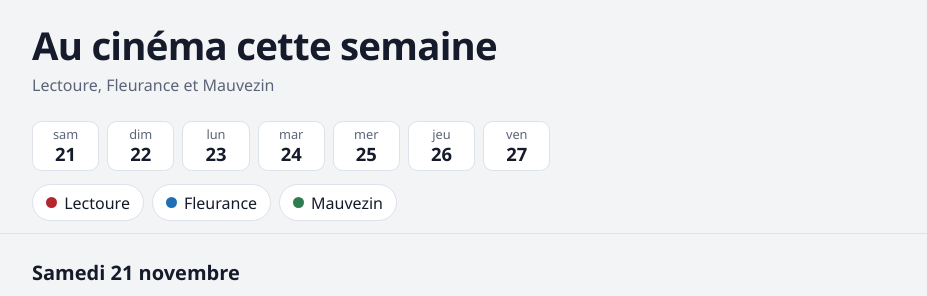
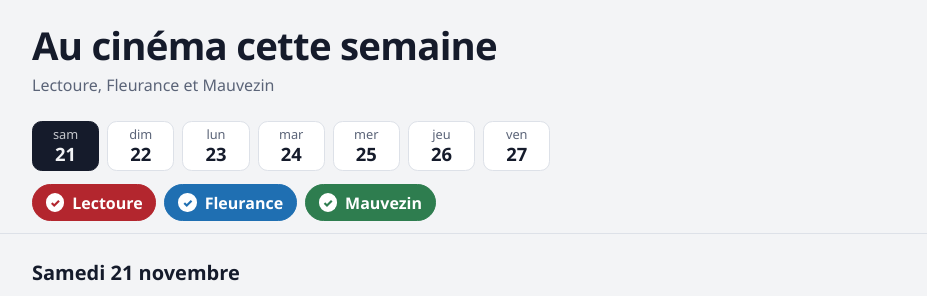
Before and after one commit to sebatiduroc/cinegers, a plain HTML site: page index.html in a window 1280 px wide. Shown: the top 296 px of the page, without its empty margins (176-1103 px from the left). Drawn offline with Linux system fonts and the light colour scheme.

Commit message:
Add files via upload

```diff
--- a/index.html
+++ b/index.html
@@ -8,12 +8,12 @@
 <style>
 :root{
   --bg:#f3f4f6; --card:#fff; --ink:#151b2b; --mute:#5b6478; --line:#dde1e8;
-  --yellow:#ffd23f; --on-yellow:#151b2b; --focus:#1f4fd8;
+  --yellow:#ffd23f; --on-yellow:#151b2b; --focus:#1f4fd8; --on-c:#fff;
   --c-P1039:#b3262e; --c-P1051:#1f6fb2; --c-P1042:#2e7d4f;
 }
 @media (prefers-color-scheme:dark){
   :root{ --bg:#0f1420; --card:#171e2e; --ink:#eef1f6; --mute:#9aa4b8; --line:#2a3347; --focus:#8fb0ff;
-    --c-P1039:#ff6b73; --c-P1051:#5eb0f0; --c-P1042:#5fcf8b; }
+    --c-P1039:#ff6b73; --c-P1051:#5eb0f0; --c-P1042:#5fcf8b; --on-c:#0f1420; }
 }
 *{box-sizing:border-box}
 html{scroll-padding-top:7rem}
@@ -35,9 +35,12 @@ button{font:inherit;color:inherit;cursor:pointer}
 .day span{font-size:.8rem;color:var(--mute)}
 .day[aria-pressed=true]{background:var(--ink);border-color:var(--ink);color:var(--bg)}
 .day[aria-pressed=true] span{color:inherit;opacity:.8}
-.chip{display:inline-flex;align-items:center;gap:.45rem;border-radius:2rem}
-.chip i{width:.7rem;height:.7rem;border-radius:50%;background:var(--c,var(--mute))}
-.chip[aria-pressed=true]{border-color:var(--c,var(--ink));box-shadow:inset 0 0 0 1px var(--c,var(--ink));font-weight:600}
+.chip{display:inline-flex;align-items:center;gap:.5rem;border-radius:2rem;background:transparent;color:var(--mute)}
+.chip i{width:1.15rem;height:1.15rem;border-radius:50%;border:2px solid var(--c);display:grid;place-items:center;
+  font-style:normal;font-size:.72rem;line-height:1}
+.chip[aria-pressed=true]{background:var(--c);border-color:var(--c);color:var(--on-c);font-weight:600}
+.chip[aria-pressed=true] i{background:var(--on-c);border-color:var(--on-c);color:var(--c)}
+.chip[aria-pressed=true] i::before{content:"✓";font-weight:900}
 main{max-width:56rem;margin:0 auto;padding:1rem}
 h2{font-size:1.25rem;margin:.5rem 0 1rem}
 .note{padding:.7rem .9rem;border:1px dashed var(--line);border-radius:.6rem;color:var(--mute);margin:0 0 .75rem}
@@ -96,7 +99,7 @@ footer{max-width:56rem;margin:0 auto;padding:1rem 1rem 2.5rem;color:var(--mute);
 
 <script>
 const $ = s => document.querySelector(s);
-const state = { day: null, selected: new Set() };
+const state = { day: null, selected: new Set() }; // cinémas affichés
 let data;
 
 function h(tag, props = {}, ...kids) {
@@ -123,7 +126,7 @@ const dayShort = d => dayObj(d).toLocaleDateString("fr-FR", { weekday: "short" }
 const dayLong = d => dayObj(d).toLocaleDateString("fr-FR", { weekday: "long", day: "numeric", month: "long" });
 const duree = m => (m ? `${Math.floor(m / 60)} h ${String(m % 60).padStart(2, "0")}` : "");
 const cinema = id => data.cinemas.find(c => c.id === id);
-const active = () => (state.selected.size ? state.selected : new Set(data.cinemas.map(c => c.id)));
+const active = () => state.selected;
 
 function poster(f, cls = "poster") {
   return f.affiche
@@ -149,12 +152,12 @@ function cinemaBlock(c, list, now) {
 
 function renderBar() {
   $("#days").replaceChildren(...dayList().map(d => h("button", {
-    class: "day", type: "button", "aria-pressed": d === state.day,
+    class: "day", type: "button", "aria-pressed": String(d === state.day),
     onclick: () => { state.day = d; render(); },
   }, h("span", {}, dayShort(d)), h("b", {}, String(dayObj(d).getDate())))));
   $("#cinemas").replaceChildren(...data.cinemas.map(c => h("button", {
     class: "chip", type: "button", style: `--c:var(--c-${c.id})`,
-    "aria-pressed": state.selected.has(c.id),
+    "aria-pressed": String(state.selected.has(c.id)),
     onclick: () => { state.selected.has(c.id) ? state.selected.delete(c.id) : state.selected.add(c.id); render(); },
   }, h("i"), c.ville)));
 }
@@ -175,7 +178,9 @@ function render() {
       main.append(h("p", { class: "note" }, `${c.ville} : le programme n’est pas encore publié.`));
   }
   const todays = data.seances.filter(s => s.date === state.day && on.has(s.cinema));
-  if (!todays.length) {
+  if (!on.size) {
+    main.append(h("p", { class: "note" }, "Aucun cinéma sélectionné. Cochez au moins une ville ci-dessus."));
+  } else if (!todays.length) {
     main.append(h("p", { class: "note" }, "Aucune séance ce jour-là dans les cinémas sélectionnés. Essayez un autre jour."));
   }
   const byFilm = new Map();
@@ -231,6 +236,7 @@ async function init() {
       "Le programme n’est pas disponible pour le moment. Si vous venez d’installer le site, lancez le workflow « Mise à jour du programme » dans l’onglet Actions du dépôt."));
     return;
   }
+  state.selected = new Set(data.cinemas.map(c => c.id));
   const days = dayList(), today = parisNow().date;
   state.day = days.includes(today) ? today : days[0];
   const maj = new Date(data.genere_le).toLocaleString("fr-FR", { dateStyle: "long", timeStyle: "short" });
```
